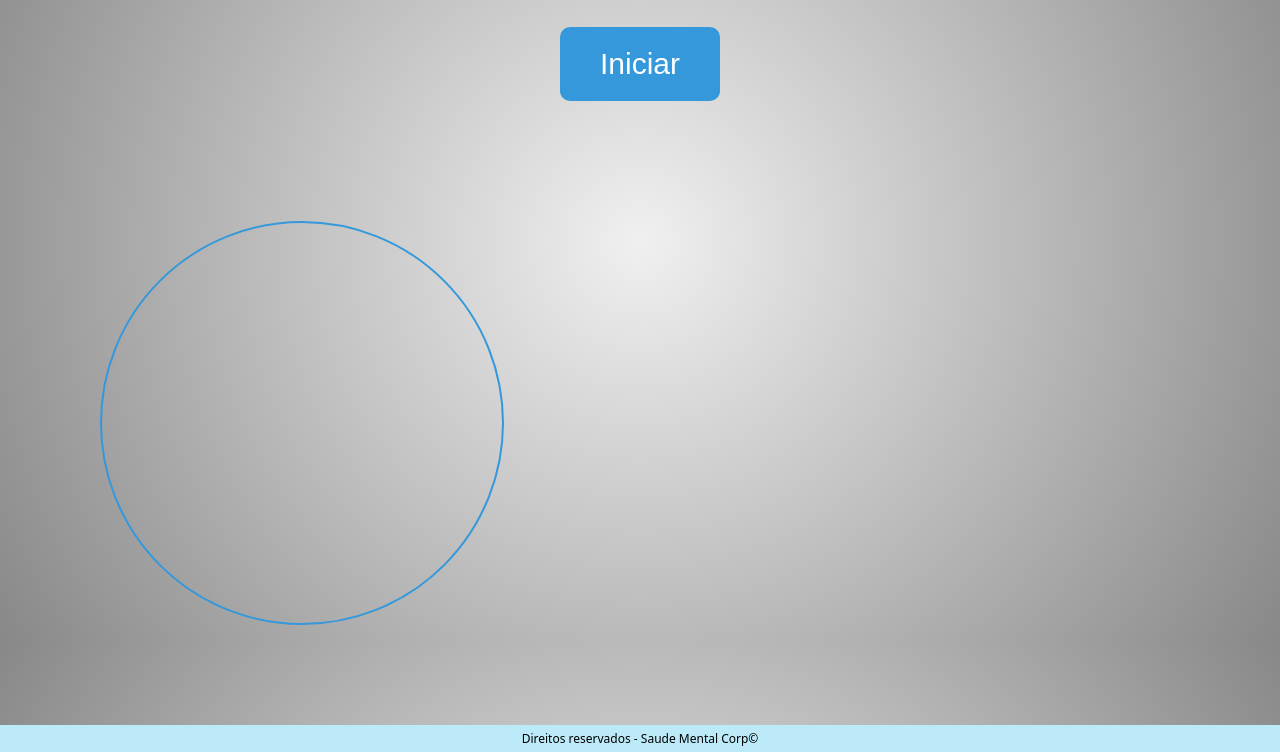
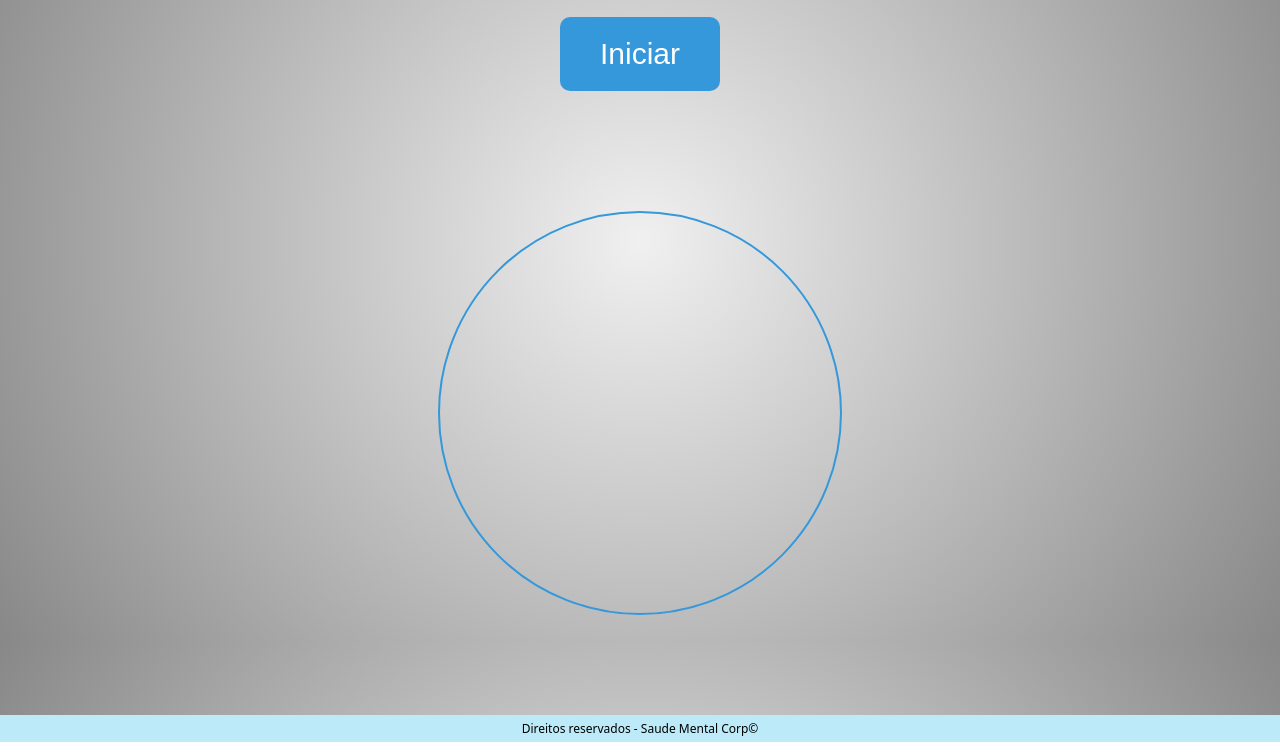
Before and after one commit to vinsBR/Projeto_Interdiss2024, a plain HTML site: page tecnicas.html in a window 1280 px wide. Shown: the part 159-911 px from the top of the page. Drawn offline with Linux system fonts and the light colour scheme.

Commit message:
centralizando o circulo

```diff
--- a/styleTecnicas.css
+++ b/styleTecnicas.css
@@ -1,5 +1,8 @@
 #telaPrin{
     position: relative;
+    width: 100%;
+    display: flex;
+    height: 100%;
 }
 h1{
     color: #2b2a2a;
@@ -24,7 +27,7 @@ button {
     background-color: #3498db;
     color: white;
     border-radius: 10px;
-    margin-top: 20px;
+    margin-top: 10px;
     transition: background-color 0.3s;
 }
 
@@ -69,3 +72,10 @@ button:hover {
         height: 0;
     }
 }
+
+.containerCirculo{
+
+    width: 100%;
+    display: flex;
+    justify-content: center;
+}
--- a/tecnicas.html
+++ b/tecnicas.html
@@ -3,7 +3,7 @@
 <head>
     <meta charset="UTF-8">
     <meta name="viewport" content="width=device-width, initial-scale=1.0">
-    <link rel="stylesheet" href="style.css">
+   <link rel="stylesheet" href="style.css">
     <link rel="stylesheet" href="styleTecnicas.css">
     <!-- <link rel="stylesheet" href="script.js"> -->
     <title>Tecnicas</title>
@@ -19,15 +19,21 @@
             <li><a href="profissional.html">Profissionais</a></li>
         </ul>
     </nav>
-        <h1>Está se sentindo ansioso ultimamente?</h1>
+        <main>
+            <h1>Está se sentindo ansioso ultimamente?</h1>
     <section class="telaPrin">
         <h2>RESPIRE COMIGO!</h2>
         <button id="iniciarBtn">Iniciar</button>
-        <div class="container">
-            <div class="circle"></div>
+
+        <div class="containerCirculo">
+            <div class="container">
+                <div class="circle"></div>
+            </div>
         </div>
+
     </section>
     <script src="script.js"></script>
+        </main>
     <footer>
         <a>Direitos reservados - Saude Mental Corp<span>&#169;</span></a>
     </footer>
```
